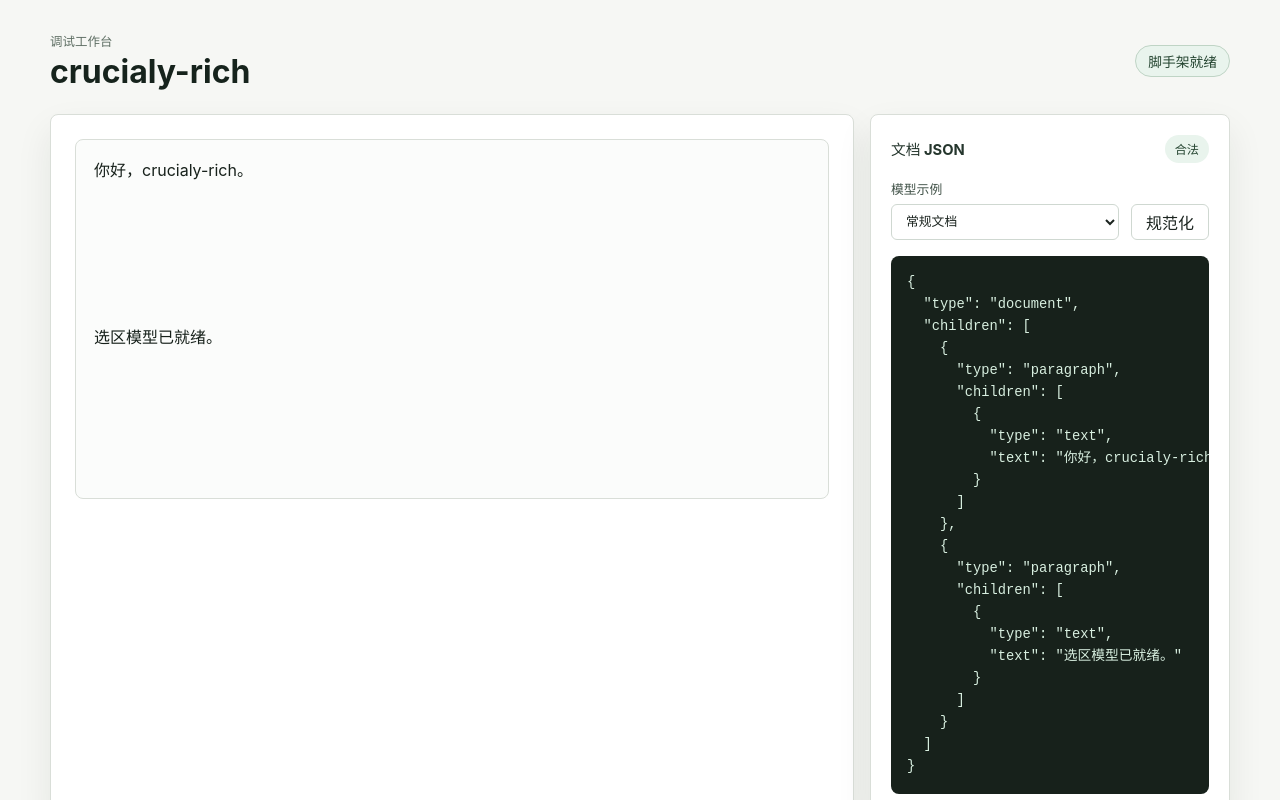
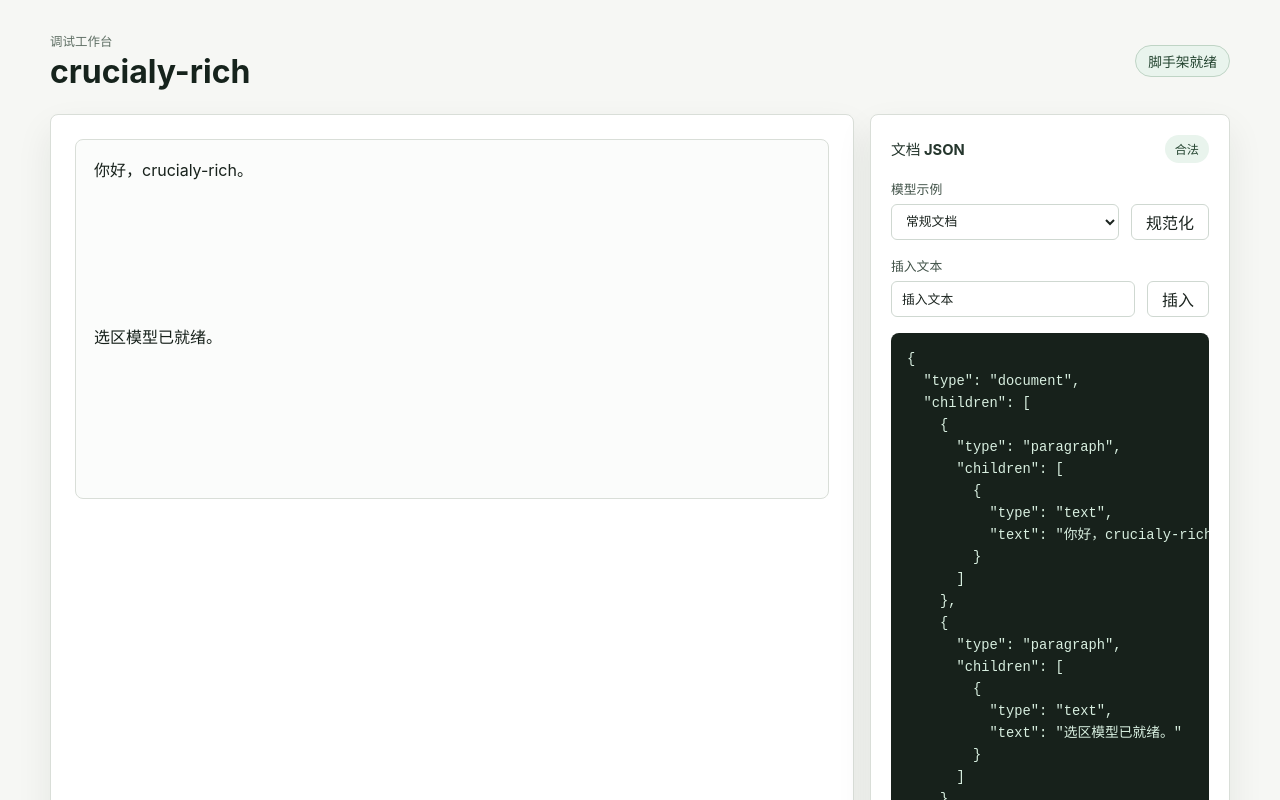
Before and after one commit to QDyanbing/crucialy-rich, a React (Vite) app in the folder apps/demo/: page / in a window 1280 px wide. Shown: the top 800 px of the page. Built offline with nearby package versions, Linux system fonts and the light colour scheme.

Commit message:
feat: add demo insert text controls

```diff
--- a/apps/demo/src/main.tsx
+++ b/apps/demo/src/main.tsx
@@ -1,5 +1,7 @@
 import {
+  applyInsertText,
   createDocument,
+  createInsertTextOperation,
   createParagraph,
   createText,
   domSelectionToModelSelection,
@@ -350,6 +352,7 @@ function DemoApp() {
   const [modelExampleId, setModelExampleId] = useState<ModelExampleId>("regular");
   const [modelSelection, setModelSelection] =
     useState<RangeSelection>(defaultSelection);
+  const [insertTextValue, setInsertTextValue] = useState("插入文本");
   const [documentValue, setDocumentValue] = useState(() =>
     cloneModelValue(getModelExample("regular").value),
   );
@@ -372,6 +375,12 @@ function DemoApp() {
 
   function handleNormalize() {
     setDocumentValue(normalizeDocument(documentValue));
+  }
+
+  function handleInsertText() {
+    const operation = createInsertTextOperation(modelSelection.anchor, insertTextValue);
+
+    setDocumentValue(applyInsertText(normalizedDocument, operation));
   }
 
   function handleBrowserSelectionSync() {
@@ -440,6 +449,20 @@ function DemoApp() {
             </button>
           </div>
 
+          <div className="operation-controls" aria-label="操作控制">
+            <label>
+              <span>插入文本</span>
+              <input
+                aria-label="插入文本"
+                value={insertTextValue}
+                onChange={(event) => setInsertTextValue(event.target.value)}
+              />
+            </label>
+            <button type="button" onClick={handleInsertText}>
+              插入
+            </button>
+          </div>
+
           {validation.errors.length > 0 ? (
             <pre aria-label="模型校验错误" className="validation-errors">
               {JSON.stringify(validation.errors, null, 2)}
--- a/apps/demo/src/styles.css
+++ b/apps/demo/src/styles.css
@@ -160,7 +160,8 @@ h3 {
   gap: 12px;
 }
 
-.model-controls {
+.model-controls,
+.operation-controls {
   display: grid;
   grid-template-columns: minmax(0, 1fr) auto;
   gap: 12px;
```
